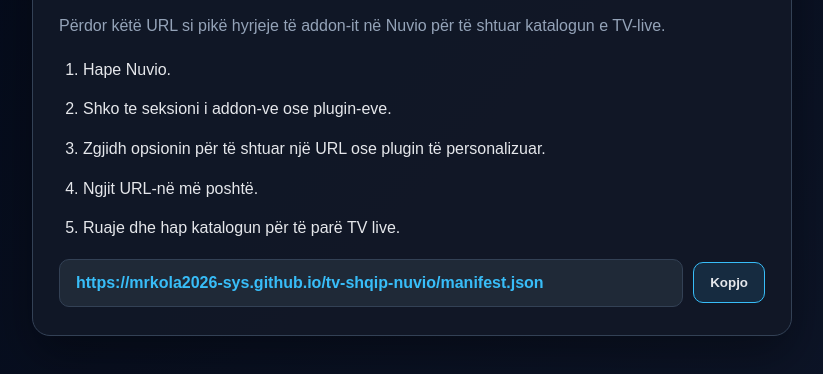
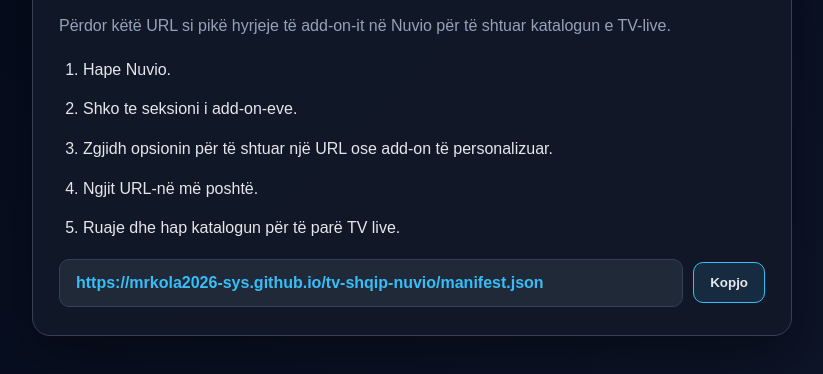
Before and after one commit to mrkola2026-sys/tv-shqip-nuvio, a website: page index.html in a window 1280 px wide. Shown: the part 272-646 px from the top of the page, without its empty margins (228-1051 px from the left). Drawn offline with Linux system fonts and the light colour scheme.

Commit message:
docs: standardize add-on terminology

```diff
--- a/index.html
+++ b/index.html
@@ -94,12 +94,12 @@
     <div class="card">
       <h1>TV Shqip Nuvio</h1>
 
-      <p>Përdor këtë URL si pikë hyrjeje të addon-it në Nuvio për të shtuar katalogun e TV-live.</p>
+      <p>Përdor këtë URL si pikë hyrjeje të add-on-it në Nuvio për të shtuar katalogun e TV-live.</p>
 
       <ol class="steps">
         <li>Hape Nuvio.</li>
-        <li>Shko te seksioni i addon-ve ose plugin-eve.</li>
-        <li>Zgjidh opsionin për të shtuar një URL ose plugin të personalizuar.</li>
+        <li>Shko te seksioni i add-on-eve.</li>
+        <li>Zgjidh opsionin për të shtuar një URL ose add-on të personalizuar.</li>
         <li>Ngjit URL-në më poshtë.</li>
         <li>Ruaje dhe hap katalogun për të parë TV live.</li>
       </ol>
```
Also changed, not shown: README.md.
